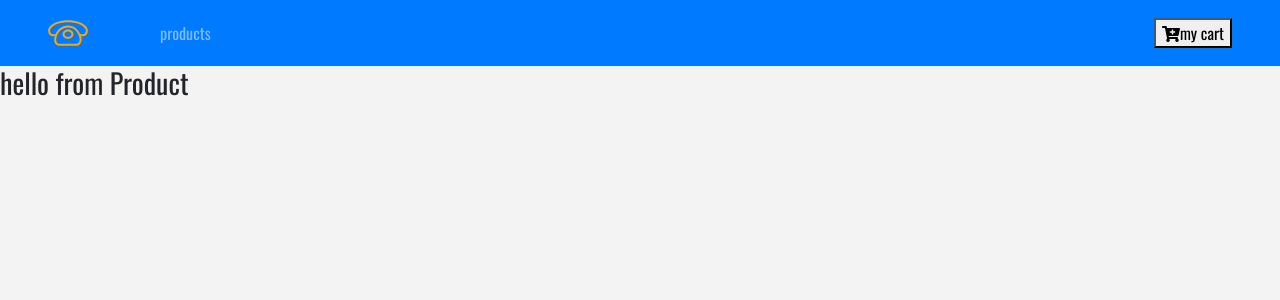
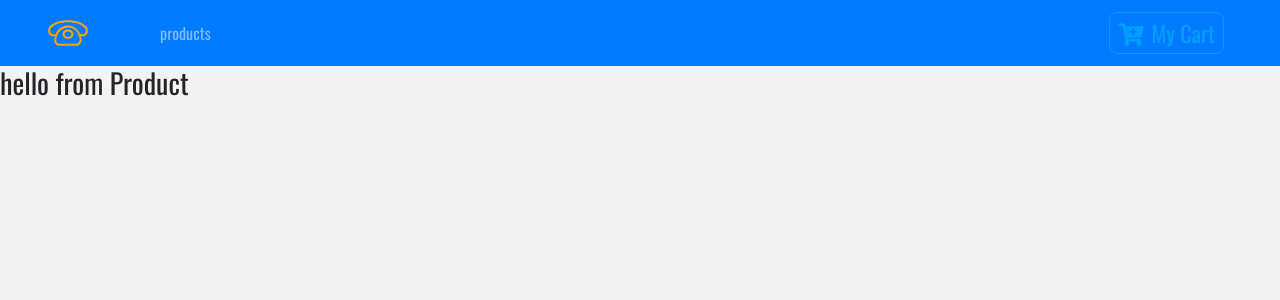
Before and after one commit to GuilhermeBorges3Ddev/PhoneE-Commerce, a React (Create React App) app in the folder store-recording/: page / in a window 1280 px wide. Shown: the top 300 px of the page. Built offline with nearby package versions, Linux system fonts and the light colour scheme.

Commit message:
ButtonContainer component created and exported into the Navbar

```diff
--- /dev/null
+++ b/store-recording/src/components/Button.js
@@ -0,0 +1,23 @@
+/* importing the React styled-components */
+import styled from 'styled-components';
+
+/* Applying the conts by styled-components */
+export const ButtonContainer = styled.button`
+    text-transform: capitalize;
+    font-size: 1.4rem;
+    background: transparent;
+    border: 0.05rem solid var(--lightBlue);
+    color: var(--lightBlue);
+    border-radius: 0.5rem;
+    padding: 0.2rem 0.5rem;
+    cursor: pointer;
+    margin: 0.2rem 0.5rem 0.2rem 0;
+    transition: all 0.5s ease-in-out;
+    &:hover{
+        background: var(--lightBlue);
+        color: var(--mainBlue);
+    }
+    &:focus{
+        outline: none;
+    }
+`;
--- a/store-recording/src/components/Navbar.js
+++ b/store-recording/src/components/Navbar.js
@@ -2,6 +2,8 @@
 import {Link} from 'react-router-dom';
 import logo from '../logo.svg';
 
+/* importing the react-styled-components <ButtonContainer> */
+import { ButtonContainer } from './Button';
 
 export default class Navbar extends Component {
     render() {
@@ -23,10 +25,12 @@
                     </li>
                 </ul>
                 <Link to="/cart" className="ml-auto">
-                    <button>
-                        <i className="fas fa-cart-plus" />
+                    <ButtonContainer>
+                        <span className="mr-2">
+                            <i className="fas fa-cart-plus" />
+                        </span>
                         my cart
-                    </button>
+                    </ButtonContainer>
                 </Link>
             </nav>
         )
```
